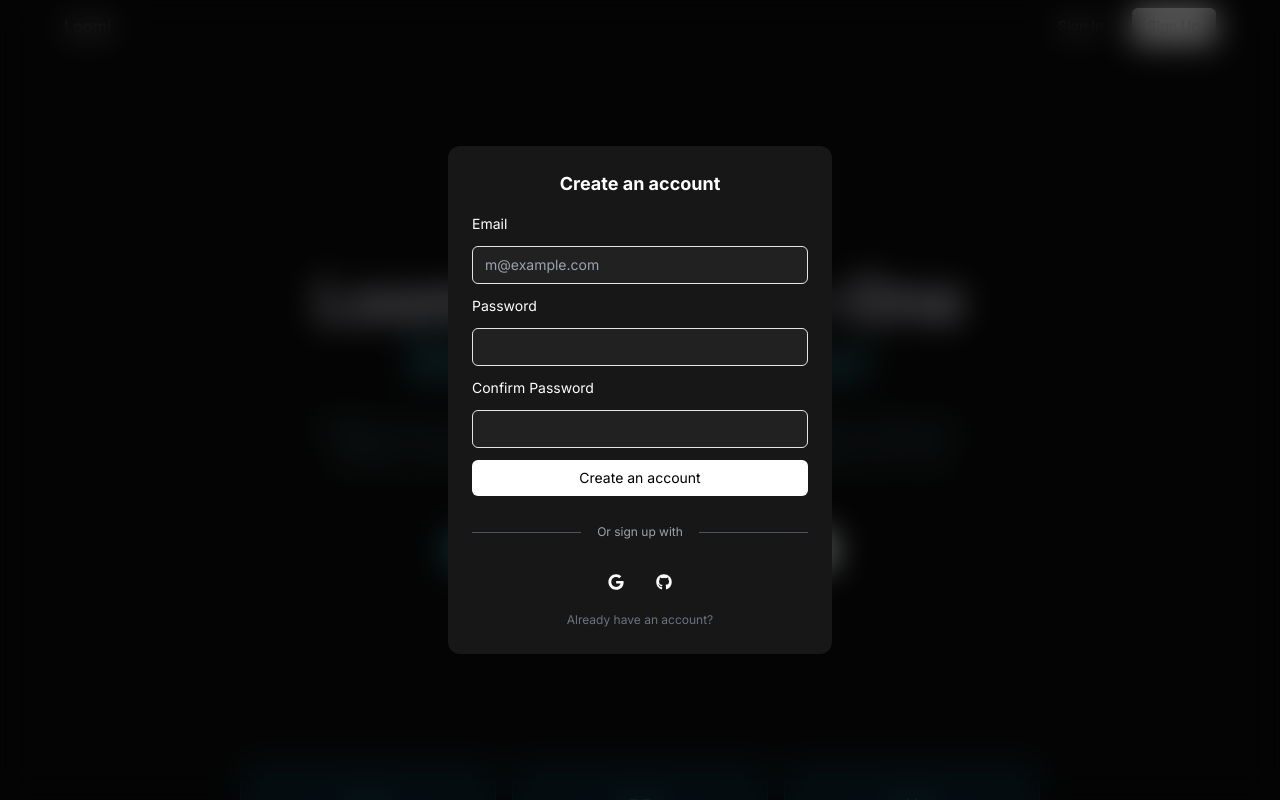
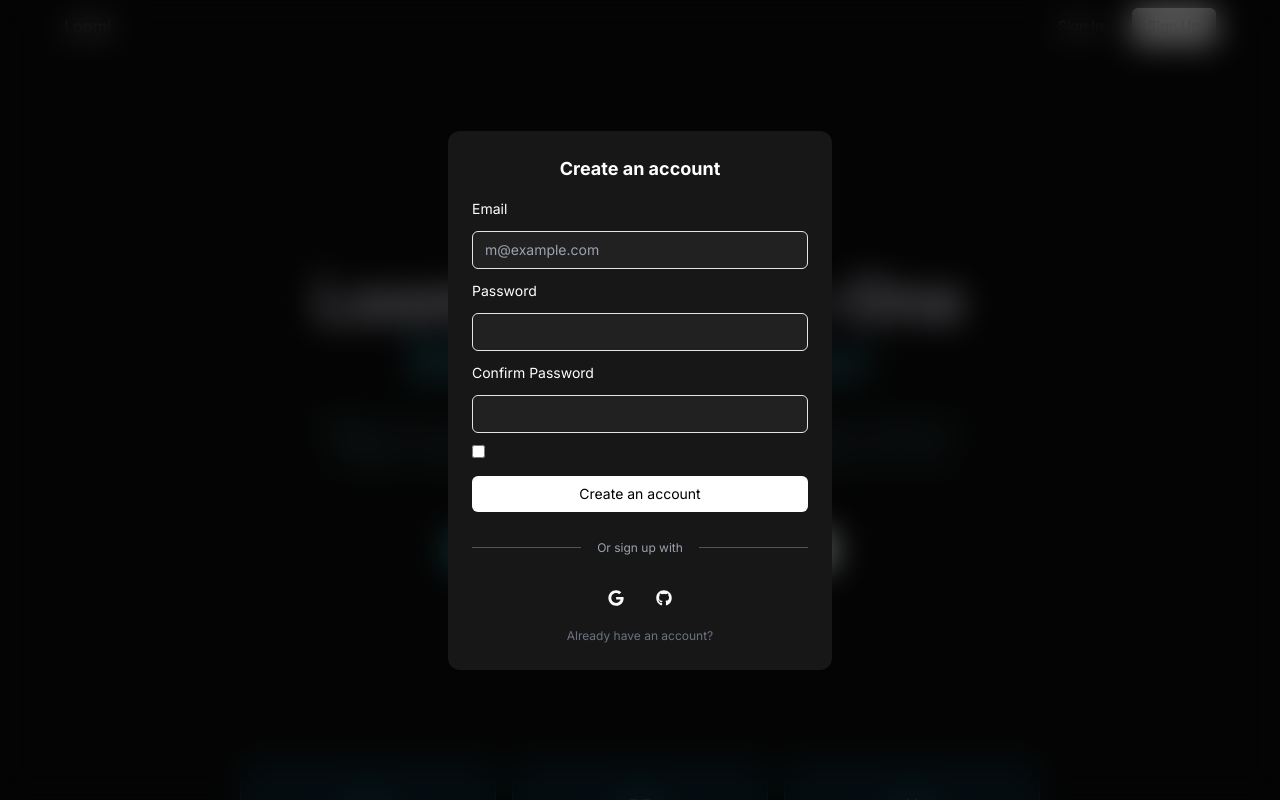
Before and after one commit to Carlthegreatt/Loomi, a Next.js app: page / in a window 1280 px wide. Both pictures are taken after a click on the button "Sign Up". Shown: the top 800 px of the page. Built offline with nearby package versions, Linux system fonts and the light colour scheme.

Commit message:
Auto-commit SignupPopover.tsx: 2025-08-25 23:30:58

```diff
--- a/src/components/sections/SignupPopover.tsx
+++ b/src/components/sections/SignupPopover.tsx
@@ -56,6 +56,8 @@ export default function SignupModal() {
                 className="w-full text-sm bg-[#212121] text-white px-3 py-2 border rounded-md focus:outline-1 "
               />
 
+              <input type="checkbox"></input>
+
               <button
                 type="submit"
                 className="w-full text-sm bg-white text-black py-2 rounded-md hover:bg-neutral-300"
```
